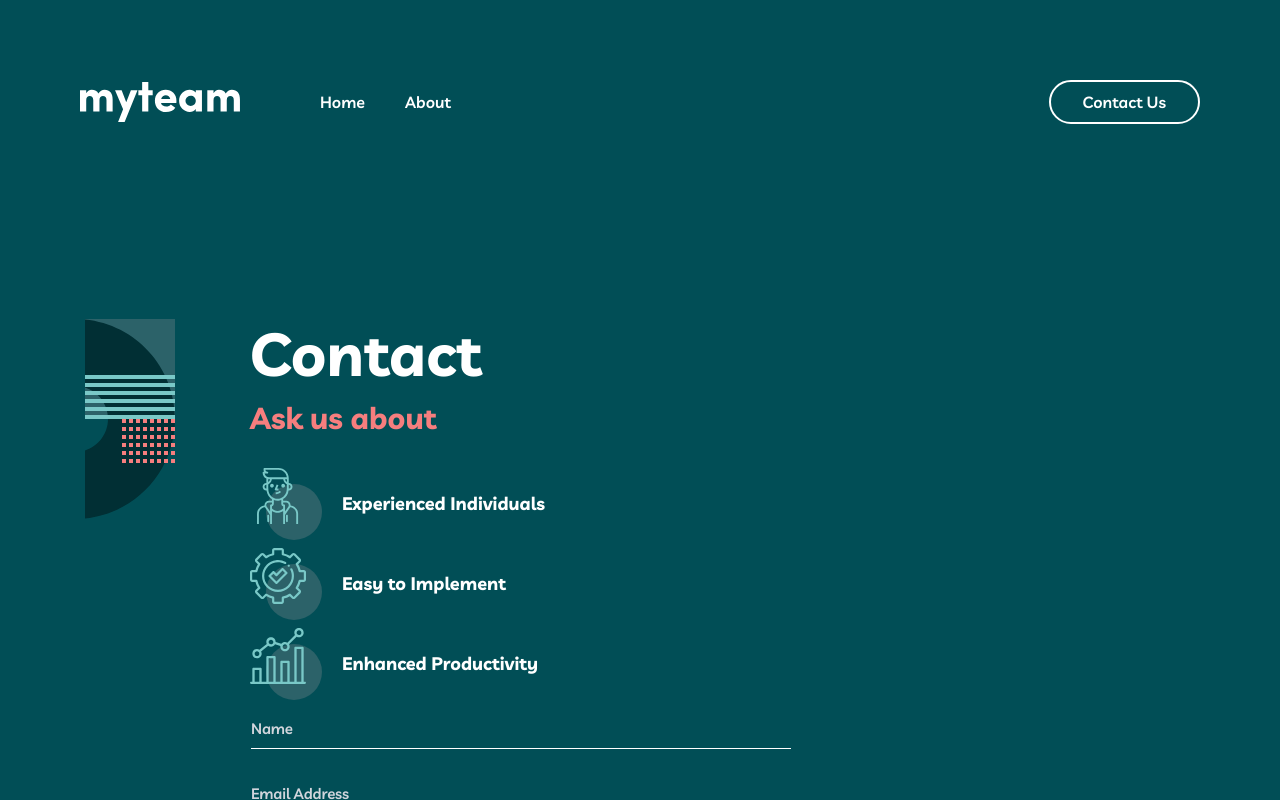
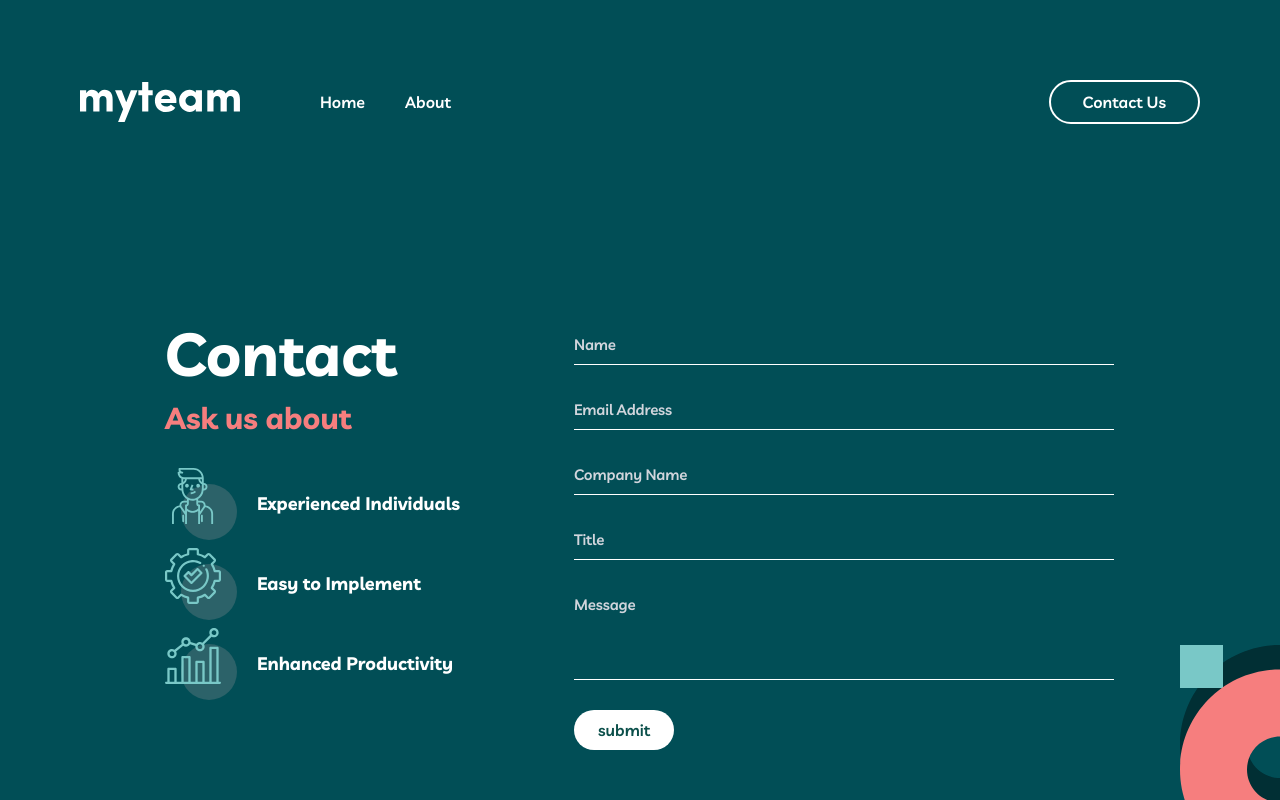
Before and after one commit to muhammadumar-rahmonov/MyTeam, a React (Vite) app: page /contact in a window 1280 px wide. Shown: the top 800 px of the page. Built offline with nearby package versions, Linux system fonts and the light colour scheme.

Commit message:
finished

```diff
--- a/src/index.css
+++ b/src/index.css
@@ -58,7 +58,7 @@
 .cbg-img {
   background-image: url("./assets/Group 8 (7).svg"),
     url("./assets/Group 7 (1).svg");
-  background-position: top 115px left -110px, right -100px bottom;
+  background-position: calc(50% - 760px) calc(50% - 130px), right -100px bottom;
   background-repeat: no-repeat;
 }
 @media (min-width: 900px) {
@@ -272,8 +272,6 @@
     display: flex;
     flex-wrap: wrap;
     justify-content: space-between;
-    max-width: 1110px;
-    margin: 0 auto;
   }
 
   .contact-left {
```
